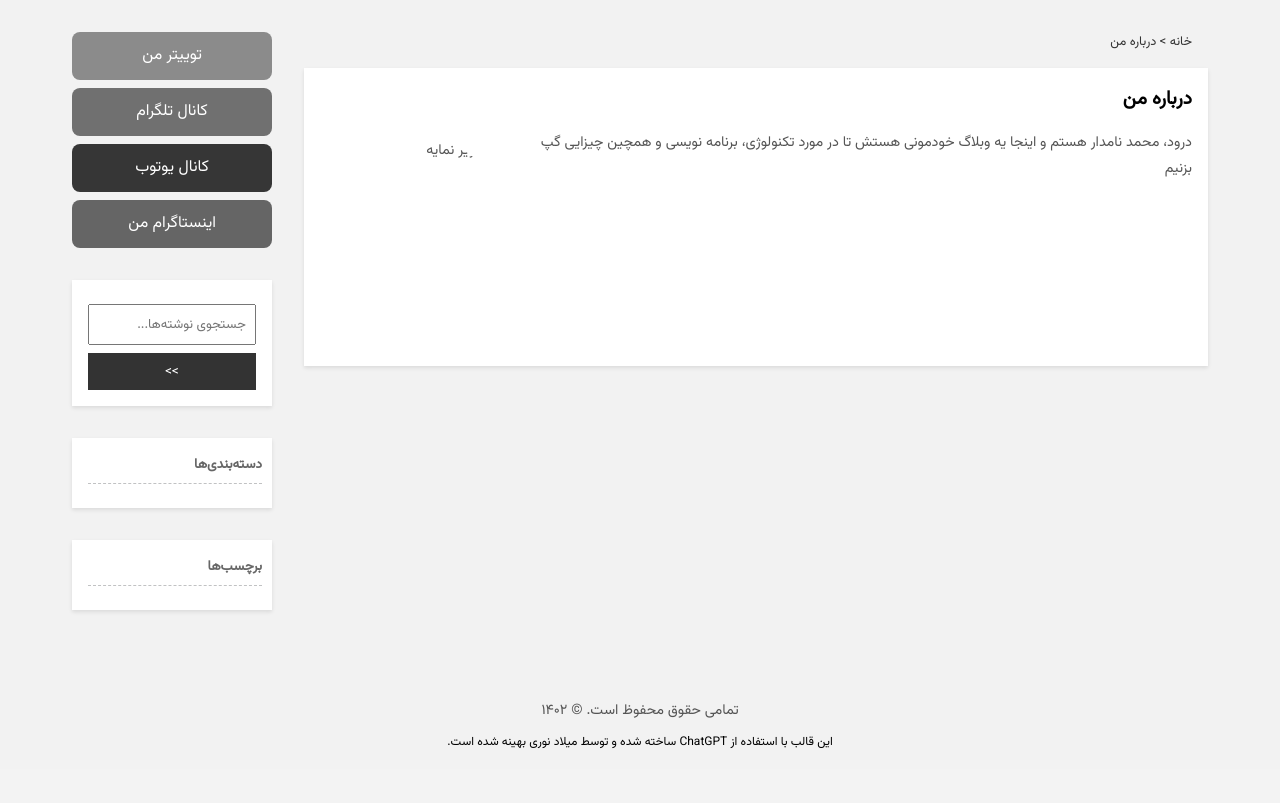
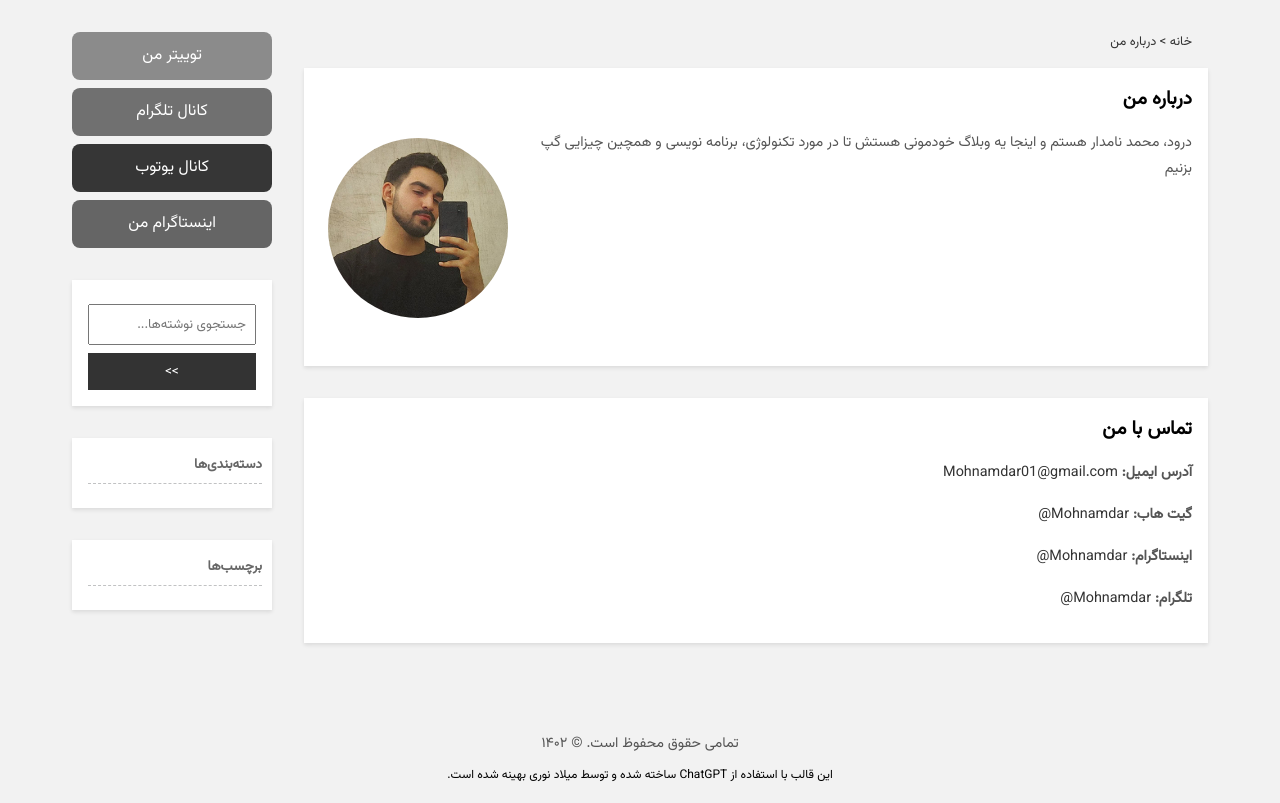
Before and after one commit to MohNamdar/Blogino, a Django app: page /about/ in a window 1280 px wide. Shown: the part 166-969 px from the top of the page. Before the commit the page ends 914 px from the top, so only its background shows below. Run offline with Django 5.2, Linux system fonts and the light colour scheme; data that the repository does not hold is empty; parts of the project's set-up code (start-up, migrations or seed data) failed here and were passed over; some libraries are stand-ins or nearby versions; some web fonts are replaced.

Commit message:
set profile in about page

```diff
--- a/templates/blog/about.html
+++ b/templates/blog/about.html
@@ -1,5 +1,6 @@
 {% extends 'parent/base.html' %}
 {% load blog_tags %}
+{% load static %}
 
 {% block title %}درباره ما{% endblock %}
 
@@ -33,10 +34,21 @@
             <section class="card">
                 <h2>درباره من</h2>
                 <div class="about-text">
-                    <p><img class="about-photo" src="https://via.placeholder.com/200" alt="تصویر نمایه">درود، محمد
+                    <p><img class="about-photo" src="{% static 'media/profile.jpg' %}" alt="تصویر نمایه">درود، محمد
                         نامدار هستم و اینجا یه وبلاگ خودمونی هستش تا در مورد تکنولوژی، برنامه نویسی و همچین چیزایی گپ
                         بزنیم
                     </p>
+                </div>
+
+            </section>
+            <!-- Contact -->
+            <section class="card">
+                <h2>تماس با من</h2>
+                <div class="contact-info">
+                    <p><strong>آدرس ایمیل: </strong><a href="mailto:Mohnamdar01@gmail.com">Mohnamdar01@gmail.com</a></p>
+                    <p><strong>گیت هاب: </strong><a href="https://github.com/MohNamdar">Mohnamdar@</a></p>
+                    <p><strong>اینستاگرام: </strong><a href="https://instagram.com/MohNamdar">Mohnamdar@</a></p>
+                    <p><strong>تلگرام: </strong><a href="https://t.me/MohNamdar">Mohnamdar@</a></p>
                 </div>
             </section>
 
```
Also changed, not shown: blog/static/media/profile.jpg (added).
